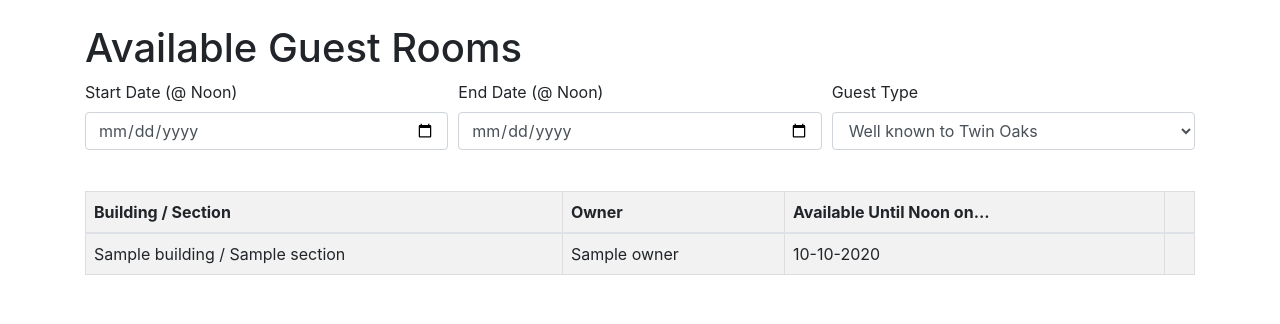
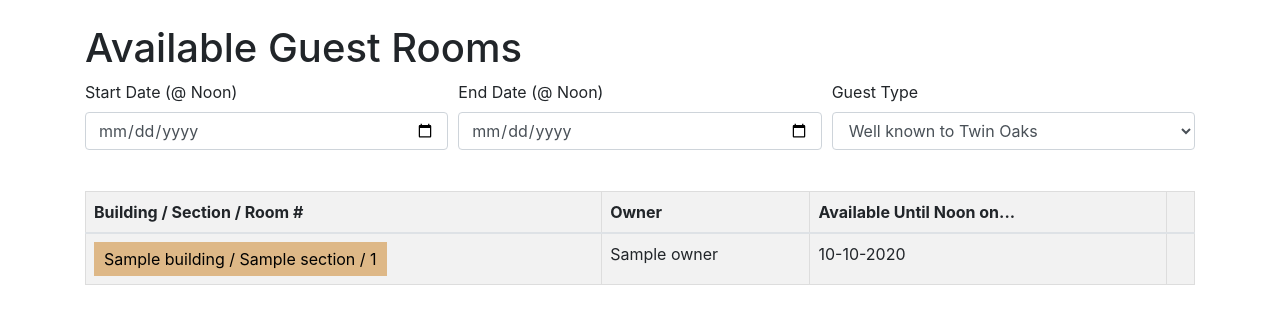
Before and after one commit to davidtoadvine/RoomAss, a Django app: template catalog/templates/catalog/home.html in a window 1280 px wide. Shown: the part 56-380 px from the top of the page. Run offline with Django 5.2, Linux system fonts and the light colour scheme; tables that the repository leaves empty hold one stand-in row (values such as "Sample post"); the template is opened without the code that fills it: values that come from a table or form of the project are taken from there, most other values are stand-ins (such as "Sample title", 1, 10 or a date in 2020); grey boxes marked "Sample" are stand-in pictures; parts of the project's set-up code (start-up, migrations or seed data) failed here and were passed over; some libraries are stand-ins or nearby versions.

Commit message:
btn link on home to room images

```diff
--- a/catalog/models.py
+++ b/catalog/models.py
@@ -47,7 +47,7 @@ class Section(models.Model):
 class Room(models.Model):
     section = models.ForeignKey(Section, on_delete=models.CASCADE, related_name='rooms')
     number = models.IntegerField()
-    calendar = models.OneToOneField(Calendar, on_delete=models.CASCADE, null=True, blank=True, related_name='room')
+    calendar = models.OneToOneField(Calendar, on_delete=models.SET_NULL, null=True, blank=True, related_name='room')
     owner = models.OneToOneField(Person, on_delete=models.SET_NULL, null=True, blank=True, related_name='room')
     image = models.ImageField(upload_to='room_images/', null=True, blank=True)
 
@@ -123,7 +123,7 @@ class Room(models.Model):
         # Ensure the room has a calendar
         if not self.calendar:
             self.calendar = Calendar.objects.create()
-            print('Making calendar because there isn\'t one (ROOM SAVE)')
+            print('Creating calendar because there isn\'t one (ROOM SAVE)')
             self.save(update_fields=['calendar'])
 
         # Update the calendar name
@@ -159,6 +159,8 @@ class Room(models.Model):
                     calendar=self.calendar,
                     event_type='availability'
                 ).delete()
+
+        super().save(*args, **kwargs)
 
 
 
--- a/catalog/templates/catalog/home.html
+++ b/catalog/templates/catalog/home.html
@@ -38,7 +38,7 @@
 <table class="table table-striped">
   <thead>
     <tr>
-      <th scope="col">Building / Section</th>
+      <th scope="col">Building / Section / Room #</th>
       {% comment %} <th scope="col">View</th> {% endcomment %}
       <th scope="col">Owner</th>
       <th scope="col">Available Until Noon on...</th>
@@ -63,7 +63,11 @@
     <tr>
 
       <td>
-        {{ room.section.building.name }} / {{ room.section.name }}
+        <button class="btn-link"
+                      data-toggle="modal"
+                      data-target="#floorplanModal"
+                    >{{ room.section.building.name }} / {{ room.section.name }} / {{room.number}}</button>
+
       </td>
 
       <td>
@@ -109,11 +113,44 @@
       </td>
 
     </tr>
+
+
+
+
+
+
+
+<!-- Floorplan Modal -->
+<div class="modal fade" id="floorplanModal" tabindex="-1" role="dialog" aria-labelledby="floorplanModalLabel" aria-hidden="true">
+  <div class="modal-dialog" role="document">
+    <div class="modal-content">
+      <div class="modal-header">
+        <h5 class="modal-title" id="floorplanModalLabel">Room View</h5>
+        <button type="button" class="close" data-dismiss="modal" aria-label="Close">
+          <span aria-hidden="true">&times;</span>
+        </button>
+      </div>
+      <div class="modal-body">
+        <img src="{{ room_image_url }}" alt="Room Image" class = "img-fluid">
+      </div>
+      <div class="modal-footer">
+        <button type="button" class="btn btn-secondary" data-dismiss="modal">Close</button>
+      </div>
+    </div>
+  </div>
+</div>
+
+
+
+
     {% endfor %}
   </tbody>
 </table>
 
 {% comment %} //////////////////////////////////////////////////////////////////////////// {% endcomment %}
+
+
+
 <!-- Booking Modal -->
 <div class="modal fade" id="bookingModal" tabindex="-1" role="dialog" aria-labelledby="bookingModalLabel" aria-hidden="true">
   <div class="modal-dialog modal-lg" role="document">
@@ -174,6 +211,11 @@
 </div>
 
 <script>
+  $(document).ready(function() {
+    $('#floorplanModal').on('shown.bs.modal', function () {
+        console.log('Image src:', $('#floorplanModal img').attr('src'));
+    });
+});
   // gathering date information
   var startDateInput = document.getElementById("start_date");
   var endDateInput = document.getElementById("end_date");
```
Also changed, not shown: catalog/admin.py (+14 -16 lines), db.sqlite3, 2 other files.
